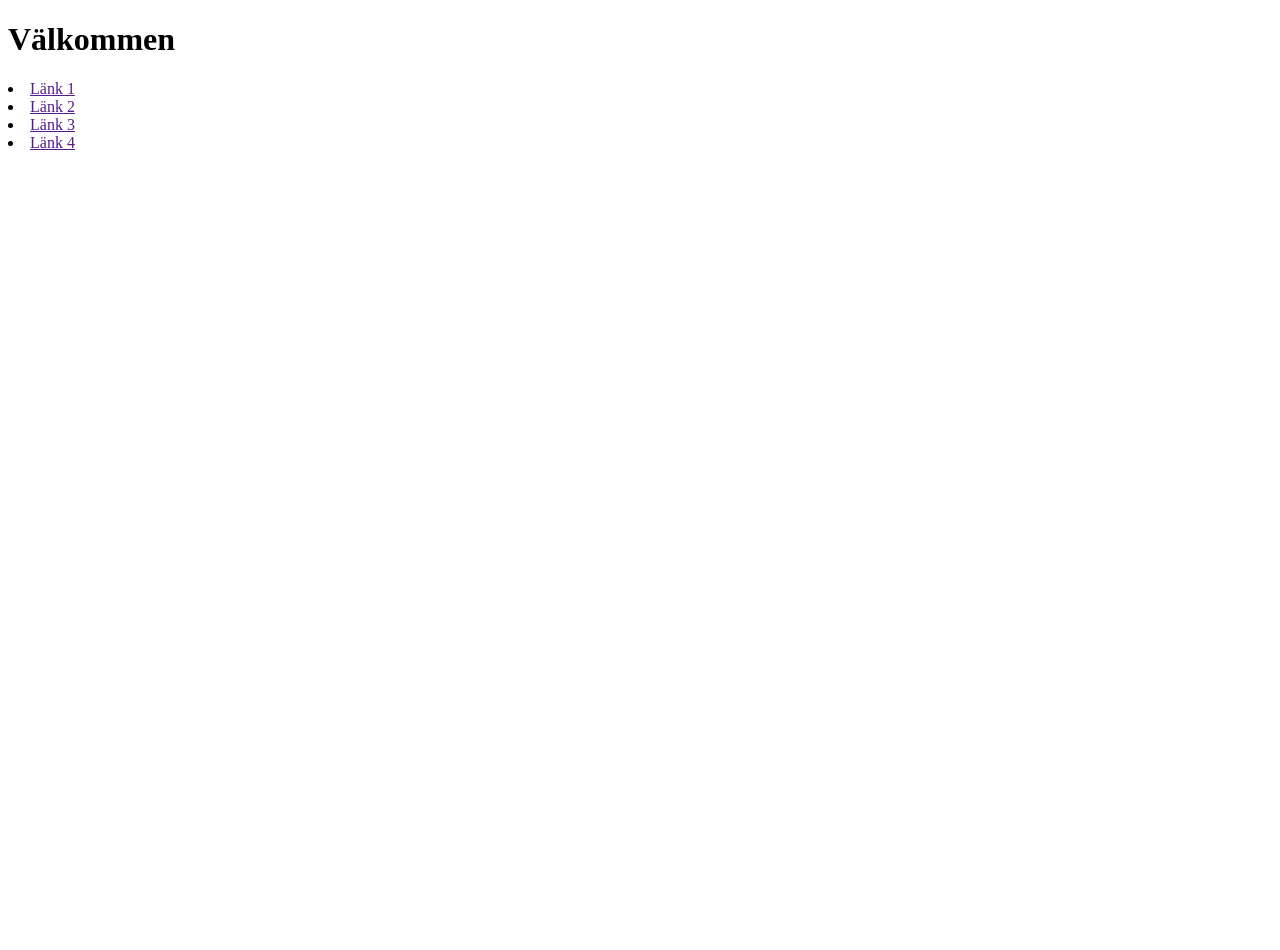
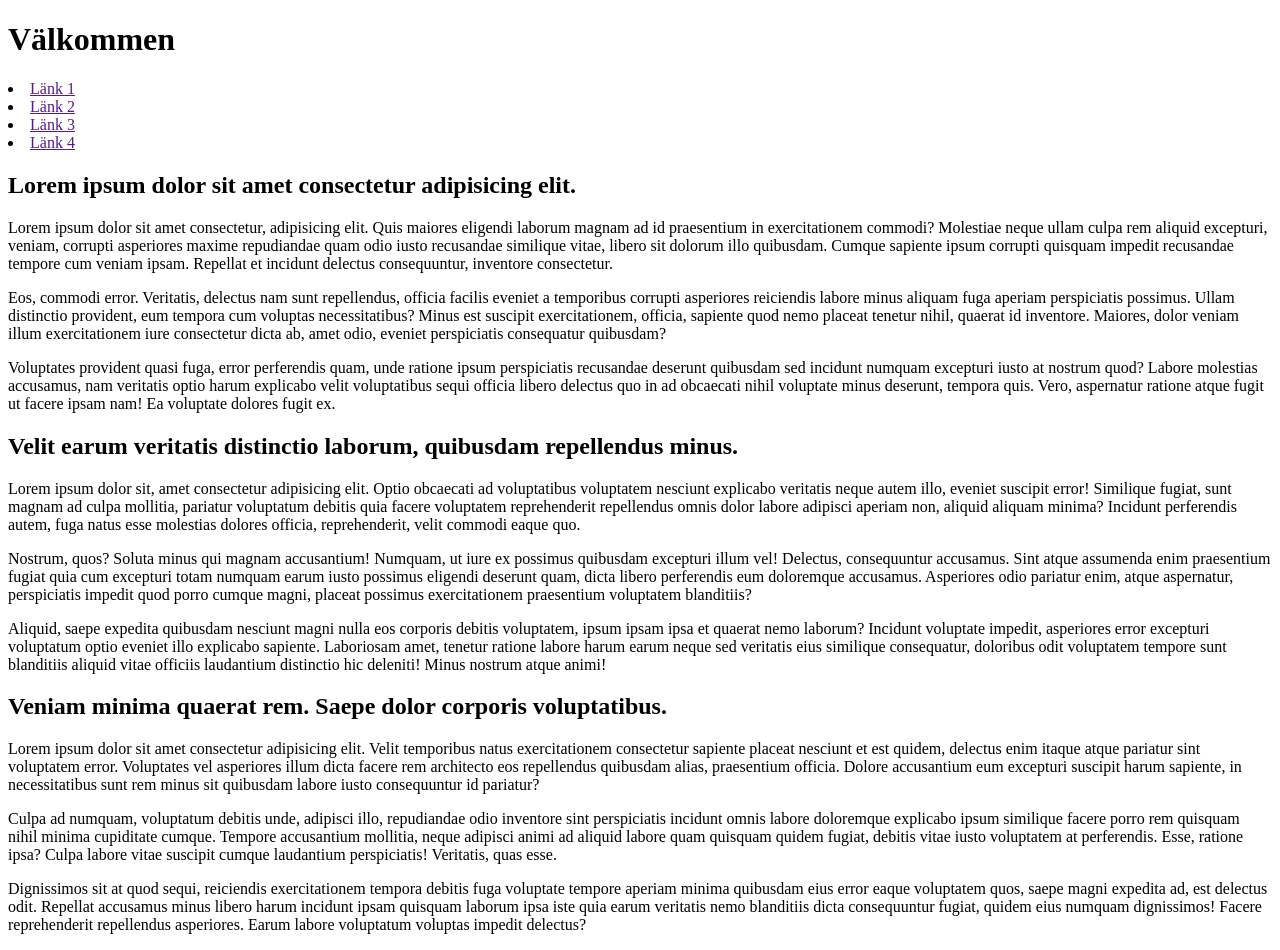
Before and after one commit to PauJii93/webbtest, a plain HTML site: page index.html in a window 1280 px wide. Before the commit the page ends 800 px from the top, so only its background shows below. Drawn offline with Linux system fonts and the light colour scheme.

Commit message:
skapade en main-delen

```diff
--- a/index.html
+++ b/index.html
@@ -16,7 +16,28 @@
         <li><a href="">Länk 4</a></li>
       </nav>
     </header>
-    <main></main>
+    <main>
+        <article>
+            <section>
+                <h2>Lorem ipsum dolor sit amet consectetur adipisicing elit.</h2>
+                <p>Lorem ipsum dolor sit amet consectetur, adipisicing elit. Quis maiores eligendi laborum magnam ad id praesentium in exercitationem commodi? Molestiae neque ullam culpa rem aliquid excepturi, veniam, corrupti asperiores maxime repudiandae quam odio iusto recusandae similique vitae, libero sit dolorum illo quibusdam. Cumque sapiente ipsum corrupti quisquam impedit recusandae tempore cum veniam ipsam. Repellat et incidunt delectus consequuntur, inventore consectetur.</p>
+                <p>Eos, commodi error. Veritatis, delectus nam sunt repellendus, officia facilis eveniet a temporibus corrupti asperiores reiciendis labore minus aliquam fuga aperiam perspiciatis possimus. Ullam distinctio provident, eum tempora cum voluptas necessitatibus? Minus est suscipit exercitationem, officia, sapiente quod nemo placeat tenetur nihil, quaerat id inventore. Maiores, dolor veniam illum exercitationem iure consectetur dicta ab, amet odio, eveniet perspiciatis consequatur quibusdam?</p>
+                <p>Voluptates provident quasi fuga, error perferendis quam, unde ratione ipsum perspiciatis recusandae deserunt quibusdam sed incidunt numquam excepturi iusto at nostrum quod? Labore molestias accusamus, nam veritatis optio harum explicabo velit voluptatibus sequi officia libero delectus quo in ad obcaecati nihil voluptate minus deserunt, tempora quis. Vero, aspernatur ratione atque fugit ut facere ipsam nam! Ea voluptate dolores fugit ex.</p>
+            </section>
+            <section>
+                <h2>Velit earum veritatis distinctio laborum, quibusdam repellendus minus.</h2>
+                <p>Lorem ipsum dolor sit, amet consectetur adipisicing elit. Optio obcaecati ad voluptatibus voluptatem nesciunt explicabo veritatis neque autem illo, eveniet suscipit error! Similique fugiat, sunt magnam ad culpa mollitia, pariatur voluptatum debitis quia facere voluptatem reprehenderit repellendus omnis dolor labore adipisci aperiam non, aliquid aliquam minima? Incidunt perferendis autem, fuga natus esse molestias dolores officia, reprehenderit, velit commodi eaque quo.</p>
+                <p>Nostrum, quos? Soluta minus qui magnam accusantium! Numquam, ut iure ex possimus quibusdam excepturi illum vel! Delectus, consequuntur accusamus. Sint atque assumenda enim praesentium fugiat quia cum excepturi totam numquam earum iusto possimus eligendi deserunt quam, dicta libero perferendis eum doloremque accusamus. Asperiores odio pariatur enim, atque aspernatur, perspiciatis impedit quod porro cumque magni, placeat possimus exercitationem praesentium voluptatem blanditiis?</p>
+                <p>Aliquid, saepe expedita quibusdam nesciunt magni nulla eos corporis debitis voluptatem, ipsum ipsam ipsa et quaerat nemo laborum? Incidunt voluptate impedit, asperiores error excepturi voluptatum optio eveniet illo explicabo sapiente. Laboriosam amet, tenetur ratione labore harum earum neque sed veritatis eius similique consequatur, doloribus odit voluptatem tempore sunt blanditiis aliquid vitae officiis laudantium distinctio hic deleniti! Minus nostrum atque animi!</p>
+            </section>
+            <section>
+                <h2>Veniam minima quaerat rem. Saepe dolor corporis voluptatibus.</h2>
+                <p>Lorem ipsum dolor sit amet consectetur adipisicing elit. Velit temporibus natus exercitationem consectetur sapiente placeat nesciunt et est quidem, delectus enim itaque atque pariatur sint voluptatem error. Voluptates vel asperiores illum dicta facere rem architecto eos repellendus quibusdam alias, praesentium officia. Dolore accusantium eum excepturi suscipit harum sapiente, in necessitatibus sunt rem minus sit quibusdam labore iusto consequuntur id pariatur?</p>
+                <p>Culpa ad numquam, voluptatum debitis unde, adipisci illo, repudiandae odio inventore sint perspiciatis incidunt omnis labore doloremque explicabo ipsum similique facere porro rem quisquam nihil minima cupiditate cumque. Tempore accusantium mollitia, neque adipisci animi ad aliquid labore quam quisquam quidem fugiat, debitis vitae iusto voluptatem at perferendis. Esse, ratione ipsa? Culpa labore vitae suscipit cumque laudantium perspiciatis! Veritatis, quas esse.</p>
+                <p>Dignissimos sit at quod sequi, reiciendis exercitationem tempora debitis fuga voluptate tempore aperiam minima quibusdam eius error eaque voluptatem quos, saepe magni expedita ad, est delectus odit. Repellat accusamus minus libero harum incidunt ipsam quisquam laborum ipsa iste quia earum veritatis nemo blanditiis dicta consequuntur fugiat, quidem eius numquam dignissimos! Facere reprehenderit repellendus asperiores. Earum labore voluptatum voluptas impedit delectus?</p>
+            </section>
+        </article>
+    </main>
     <aside></aside>
     <footer></footer>
   </body>
```
